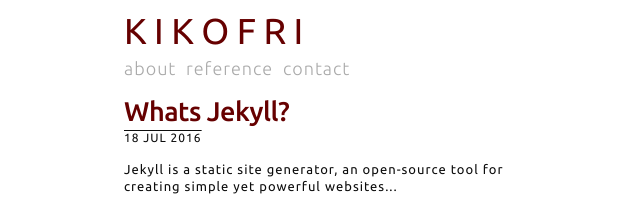
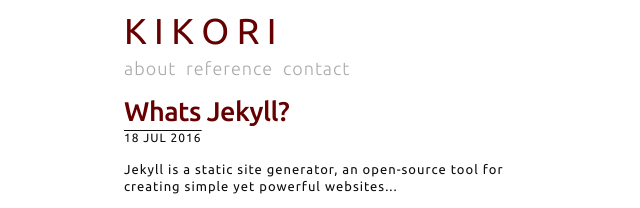
Before and after one commit to kimdaeman14/kimdaeman14.github.io, a Jekyll site: the page built from index.html, in a window 1280 px wide. Shown: the top 208 px of the page, without its empty margins (301-941 px from the left). Built offline with Jekyll 4.4.1, drawn with Linux system fonts in a browser that asks for light colours; the list of posts is cut into pages by our own code.

```diff
--- a/_config.yml
+++ b/_config.yml
@@ -4,7 +4,7 @@
 # # # # # # # # # #
 
 # Basic
-name: "K i k o f r i"
+name: "K i k o r i"
 description: "dirty and malnourished jekyll theme"
 
 # URL
```
